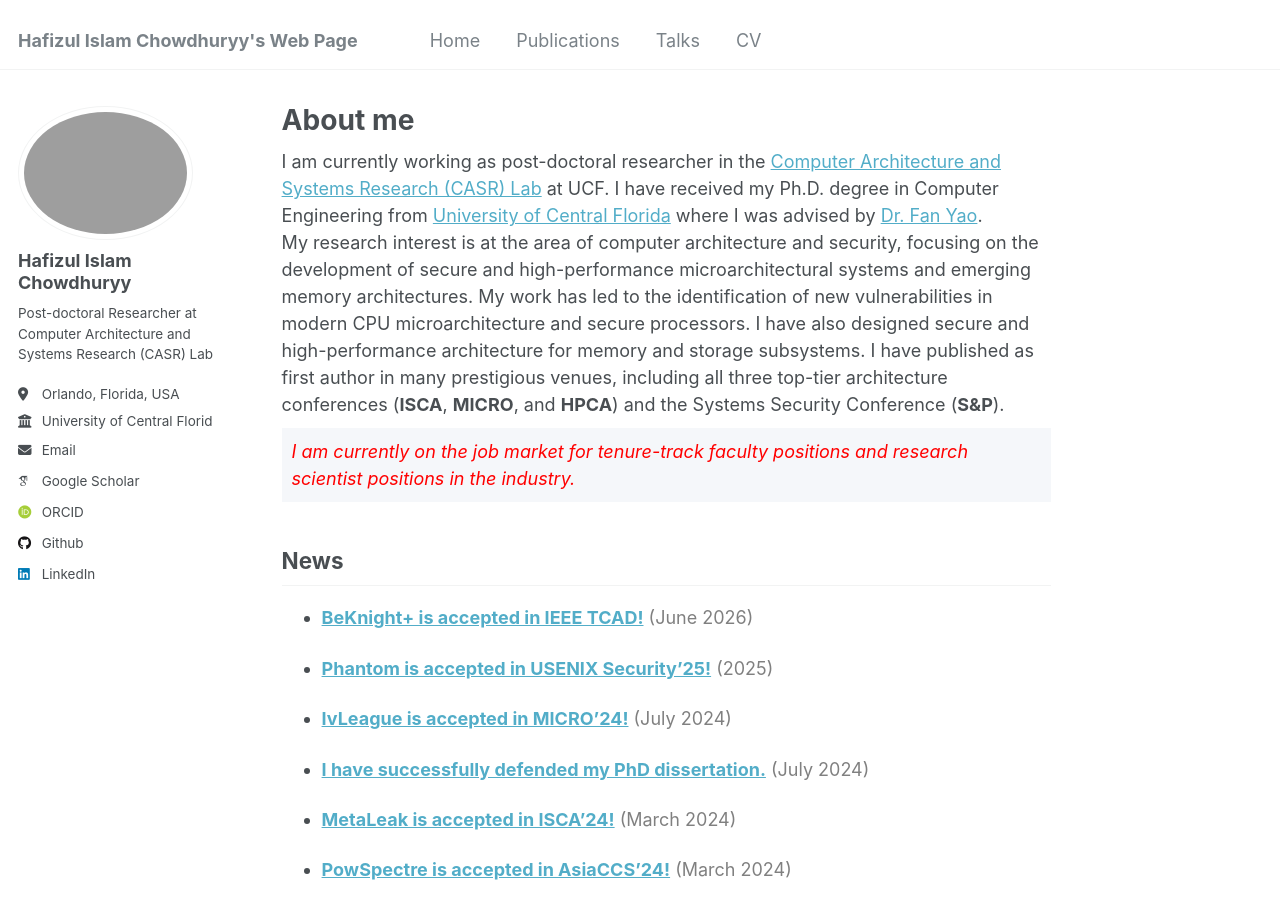
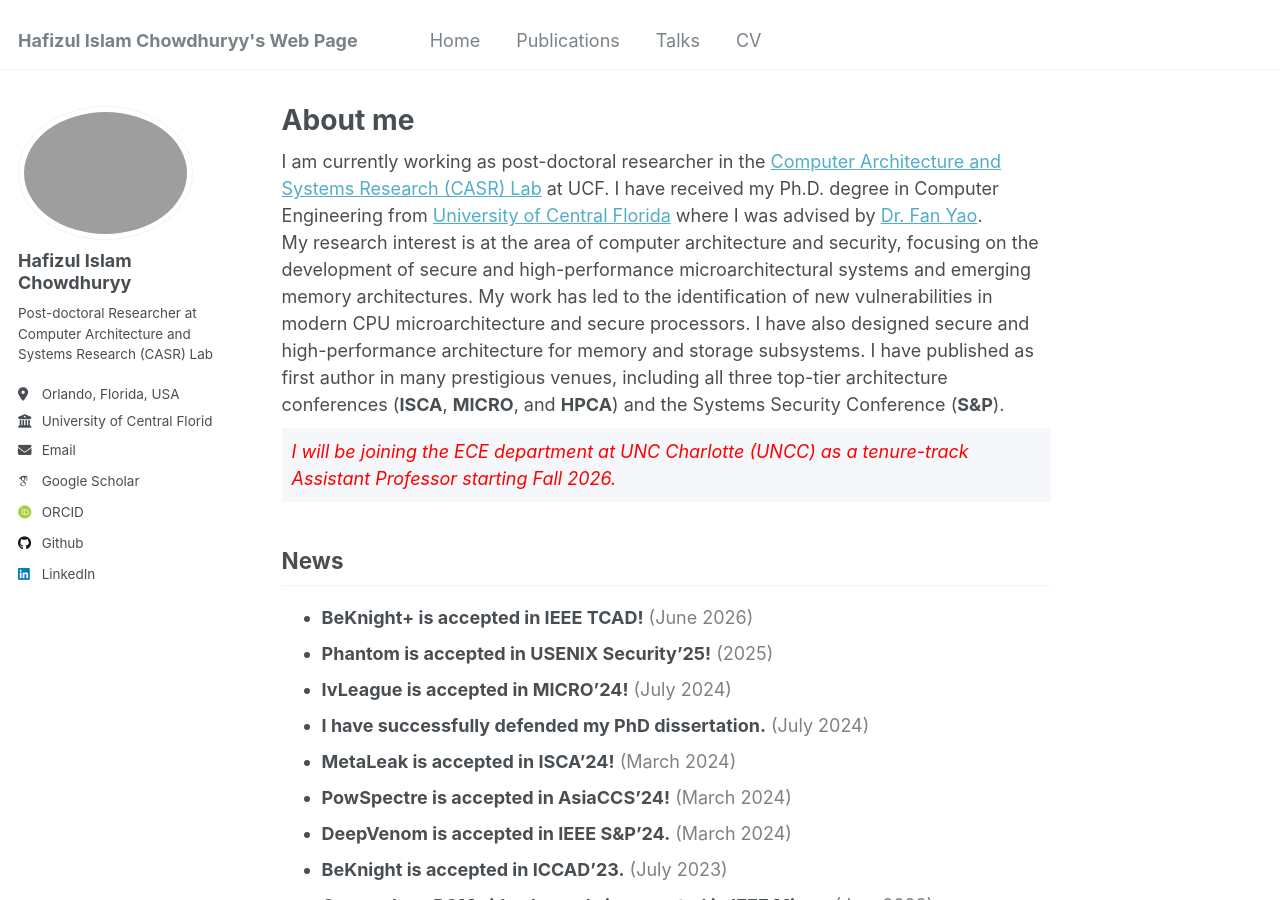
Before and after one commit to reyad010/reyad010.github.io, a Jekyll site: the page built from _pages/about.html, in a window 1280 px wide and 900 px high. Built offline with Jekyll 4.4.1, drawn with Linux system fonts in a browser that asks for light colours; some web fonts are replaced.

Commit message:
Condense news list, update bio for UNCC faculty position

```diff
--- a/_pages/about.html
+++ b/_pages/about.html
@@ -28,8 +28,8 @@ Conference (<strong>S&P</strong>).
 
 <div style="background-color: #f5f7fa; width: inherit; font-style: italic;">
   <p style="color: red; padding: 10px; margin: 0;margin-top:10px;">
-    I am currently on the job market for tenure-track faculty positions and
-    research scientist positions in the industry.
+    I will be joining the ECE department at UNC Charlotte (UNCC) as a
+    tenure-track Assistant Professor starting Fall 2026.
   </p>
 </div>
 
@@ -37,11 +37,7 @@ Conference (<strong>S&P</strong>).
 
 <ul>
   {% for news in site.data.news %}
-    <li>
-      <a href="{{ news.link }}" style="font-weight: bold;">{{ news.title }}</a>
-      <span style="color: gray;">({{ news.date }})</span>
-      <p>{{ news.description }}</p>
-    </li>
+    <li><strong>{{ news.title }}</strong> <span style="color: gray;">({{ news.date }})</span></li>
   {% endfor %}
 </ul>
 
```
